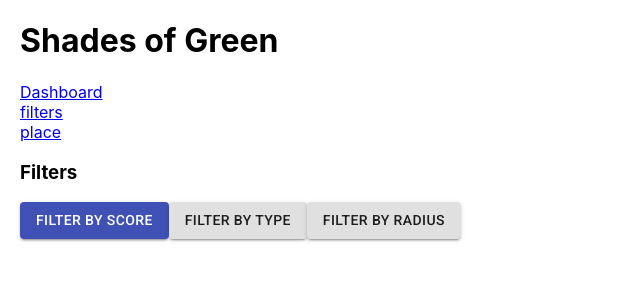
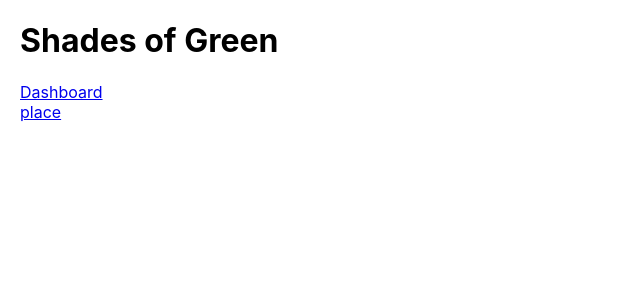
Before and after one commit to lmandersson/shades-of-green-client, a React (Create React App) app in the folder client/: page /filters in a window 1280 px wide. Shown: the top 300 px of the page, without its empty margins (0-640 px from the left). Built offline with nearby package versions, Linux system fonts and the light colour scheme; what react-google-maps would draw is missing.

Commit message:
refactor: comment out filters endpoint and add it to Dashboard

```diff
--- a/client/src/App.js
+++ b/client/src/App.js
@@ -16,7 +16,7 @@ function App () {
       <div>
         <Header />
         <Route path="/" exact component={Dashboard} />
-        <Route path="/filters/" component={FiltersContainer} />
+        {/* <Route path="/filters/" component={FiltersContainer} /> */}
         <Route path="/place/:id" component={Place} />
       </div>
     </Router>
--- a/client/src/components/Filters.js
+++ b/client/src/components/Filters.js
@@ -26,20 +26,20 @@ export const Filters = (props) => {
   return (
     <div>
       <h3>Filters</h3>
-      <Popup trigger={<Button variant="contained" color="primary">Filter by score</Button>} position="bottom left">
+      <Popup trigger={<Button variant="contained" color="primary" size="small">Filter by score</Button>} position="bottom left">
         <div>
           <p>pick the range 1 2 3 4 5</p><br/>
           <CustomizedSlider />
         </div>
       </Popup>
-      <Popup trigger={<Button variant="contained" color="green">Filter by type</Button>} position="bottom left">
+      <Popup trigger={<Button variant="contained" color="primary" size="small">Filter by type</Button>} position="bottom left">
         <div>
           <button onClick={handleTypeChange} value="Restaurants">Restaurants</button>
           <button onClick={handleTypeChange} value="Shops">Shops</button>
           <button onClick={handleTypeChange} value="Bars">Bars</button>
         </div>
       </Popup>
-      <Popup trigger={<Button variant="contained" color="green">Filter by radius</Button>} position="bottom left">
+      <Popup trigger={<Button variant="contained" color="primary" size="small">Filter by radius</Button>} position="bottom left">
         <div>
           <button onClick={handleRadiusChange} value="1km">1 km</button>
           <button onClick={handleRadiusChange} value="5km">5 km</button>
--- a/client/src/components/Header.js
+++ b/client/src/components/Header.js
@@ -7,8 +7,9 @@ export const Header = () => {
       <h1>Shades of Green</h1>
       <nav>
         <Link to="/">Dashboard</Link><br/>
-        <Link to="/filters/">filters</Link><br/>
+        {/* <Link to="/filters/">filters</Link><br/> */}
         <Link to="/place/:place_id">place</Link>
+        <p> </p>
       </nav>
     </div>
   );
--- a/client/src/components/Map.js
+++ b/client/src/components/Map.js
@@ -8,10 +8,10 @@ const Map = (props) => {
 
   return (
     <GoogleMap
-      defaultCenter={{ lat: 41.390205, lng: 2.154007 }}
+      defaultCenter={props.currentLocation}
       defaultZoom={10}
     >
-      {places.map(place => {
+      {places.map(place => { // TODO: change to props.places.map()
         console.log(place)
         return ( // returning a marker for each place in the db
         <Marker
--- a/client/src/components/Voter.js
+++ b/client/src/components/Voter.js
@@ -1,5 +1,4 @@
 import React, {useState} from 'react'
-import ReactDOM from 'react-dom';
 import StarRatingComponent from 'react-star-rating-component';
 
 export const StarVoting = () => {
@@ -13,7 +12,6 @@ export const StarVoting = () => {
 
   return (
     <div>
-      {/* //TODO: buggy */}
       <h2>Rating from state: {rating}</h2>
       <StarRatingComponent
         name="ratePlace"
--- a/client/src/containers/Dashboard.js
+++ b/client/src/containers/Dashboard.js
@@ -4,16 +4,37 @@ import { connect } from 'react-redux';
 import { WrappedMap } from '../components/Map';
 import { SearchBarContainer } from './Search-bar-container';
 import { selectPlace } from '../actions';
+import { Filters } from '../components/Filters';
 
 export const Dashboard = () => {
 
+  const currentLocation = { // should get from api
+    lat: 41.390205,
+    lng: 2.154007
+  };
+
   const [selectedPlace, setSelectedPlace] = useState(null);
+  const [location, setLocation] = useState(currentLocation);
+  const [places, setPlaces] = useState([])
+
+  // filters states
+  const [scoreRangeFilter, setScoreRangeFilter] = useState(null);
+  const [typeFilter, setTypeFilter] = useState(null);
+  const [radiusFilter, setRadiusFilter] = useState(null);
+
+  // TODO: useEffect for setPlaces when component mount
 
   return (
     <div className="dashboard">
       <SearchBarContainer />
-      <button className="Filters">Filters</button>
+      <Filters
+        setScoreRangeFilter={setScoreRangeFilter}
+        setTypeFilter={setTypeFilter}
+        setRadiusFilter={setRadiusFilter}
+      />
       <WrappedMap
+        places={places} // injecting the places to use in map
+        currentLocation={location}
         googleMapURL={`https://maps.googleapis.com/maps/api/js?key=AIzaSyAE71vQRELEoUHanJup0hhNX1Cup3_bXok&v=3.exp&libraries=geometry,drawing,places`}
         loadingElement={<div style={{ height: `80%` }} />}
         containerElement={<div style={{ height: `400px` }} />}
```
Also changed, not shown: client/src/search.google.service.js (added).
